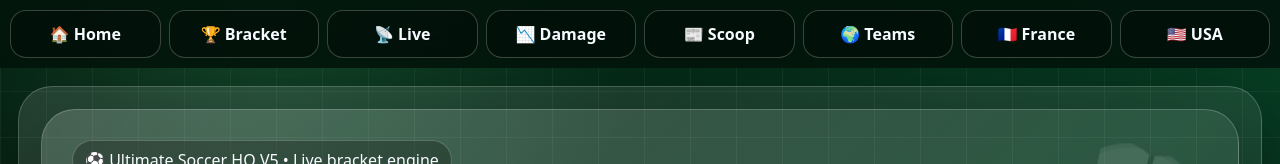
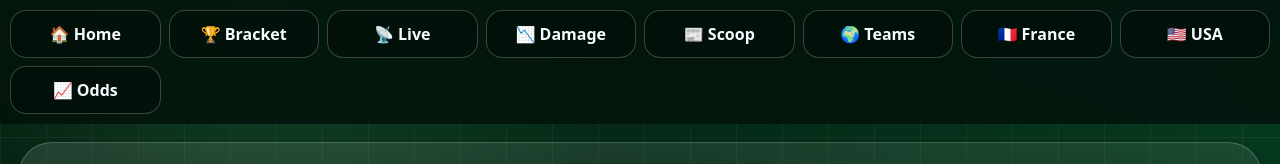
Before and after one commit to jaimmehta-cloud/world-cup-hq, a plain HTML site: page index.html in a window 1280 px wide. Shown: the top 164 px of the page. Drawn offline with Linux system fonts and the light colour scheme; no server answers.

Commit message:
Update navigation bar pregame odds

```diff
--- a/index.html
+++ b/index.html
@@ -8,7 +8,7 @@
 <body>
 <header class="topbar"><nav class="nav">
 <a href="#home">🏠 Home</a><a href="#bracket">🏆 Bracket</a><a href="#live">📡 Live</a><a href="#damage">📉 Damage</a>
-<a href="#scoop">📰 Scoop</a><a href="#teams">🌍 Teams</a><a href="#france">🇫🇷 France</a><a href="#usa">🇺🇸 USA</a>
+<a href="#scoop">📰 Scoop</a><a href="#teams">🌍 Teams</a><a href="#france">🇫🇷 France</a><a href="#usa">🇺🇸 USA</a><a href="#odds">📈 Odds</a>
 </nav></header>
 <main class="app">
 <section id="home" class="screen">
```
